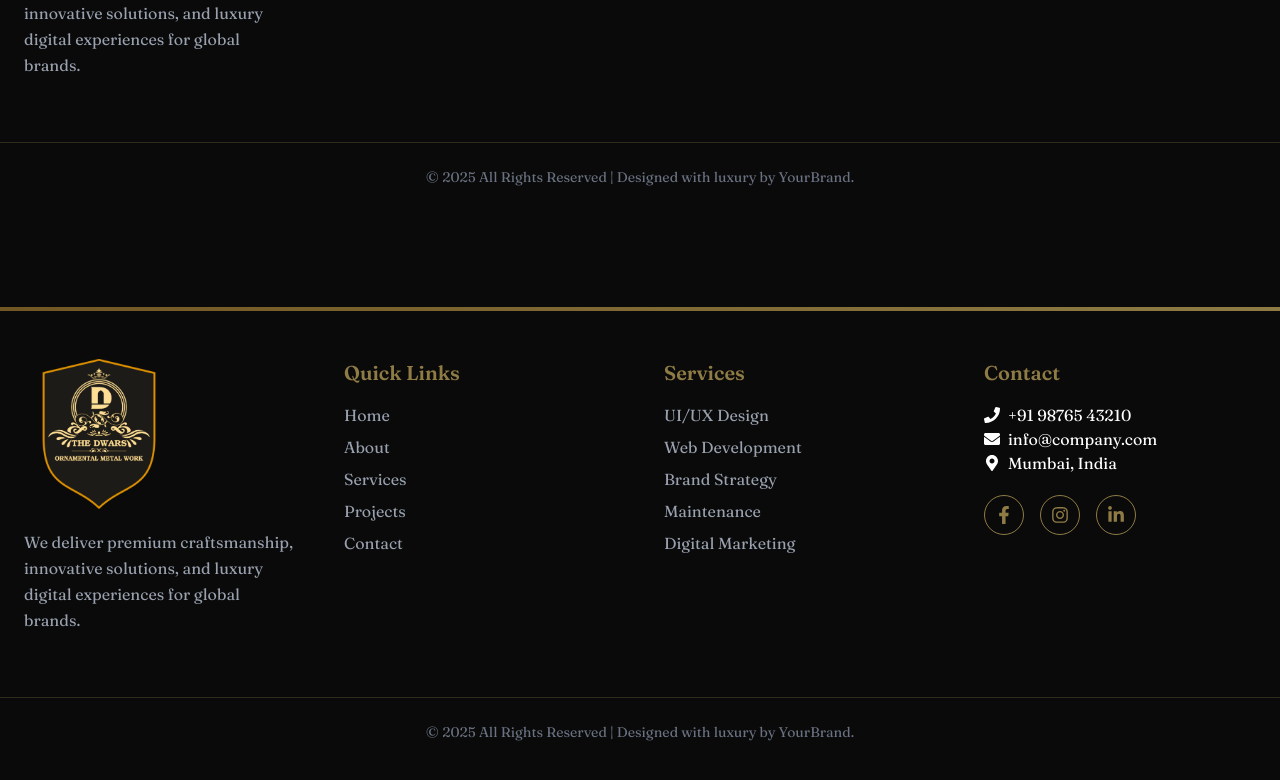
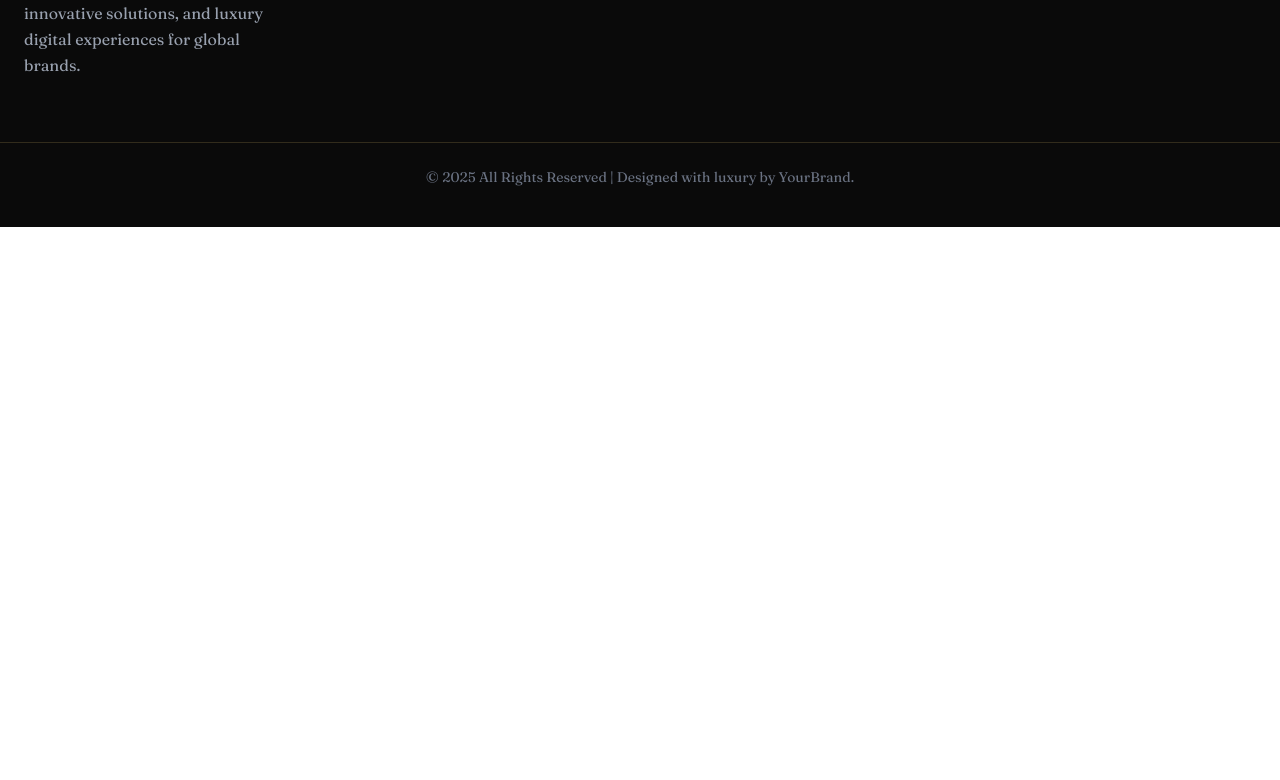
Before and after one commit to ankitNegiDev/Imperial-GateCraft, a Next.js app: page /products in a window 1280 px wide. Shown: the part 3598-4378 px from the top of the page. After the commit the page ends 3825 px from the top, so only its background shows below. Built offline with nearby package versions, Linux system fonts and the light colour scheme.

Commit message:
updated the layout

```diff
--- a/app/layout.js
+++ b/app/layout.js
@@ -36,8 +36,7 @@ import { Playfair_Display, Fraunces, IBM_Plex_Sans, Nunito } from "next/font/goo
 
 import "./globals.css";
 import Navbar from "./components/home-page/Navbar";
-import Test from "./components/home-page/Test";
-import Footer from "./components/home-page/Footer";
+// import Footer from "./components/home-page/Footer";
 
 const ibm = IBM_Plex_Sans({
     subsets: ["latin"],
@@ -75,7 +74,8 @@ export default function RootLayout({ children }) {
                 <Navbar />
                 {/* <Test/> */}
                 {children}
-                <Footer />
+
+                {/* <Footer /> */}
 
             </body>
         </html>
```
